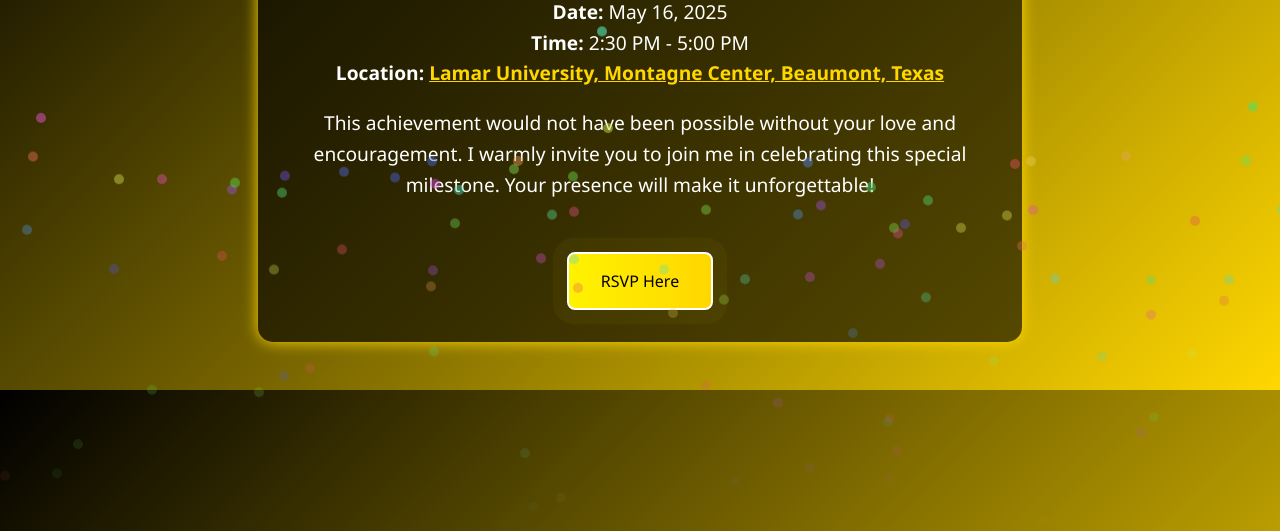
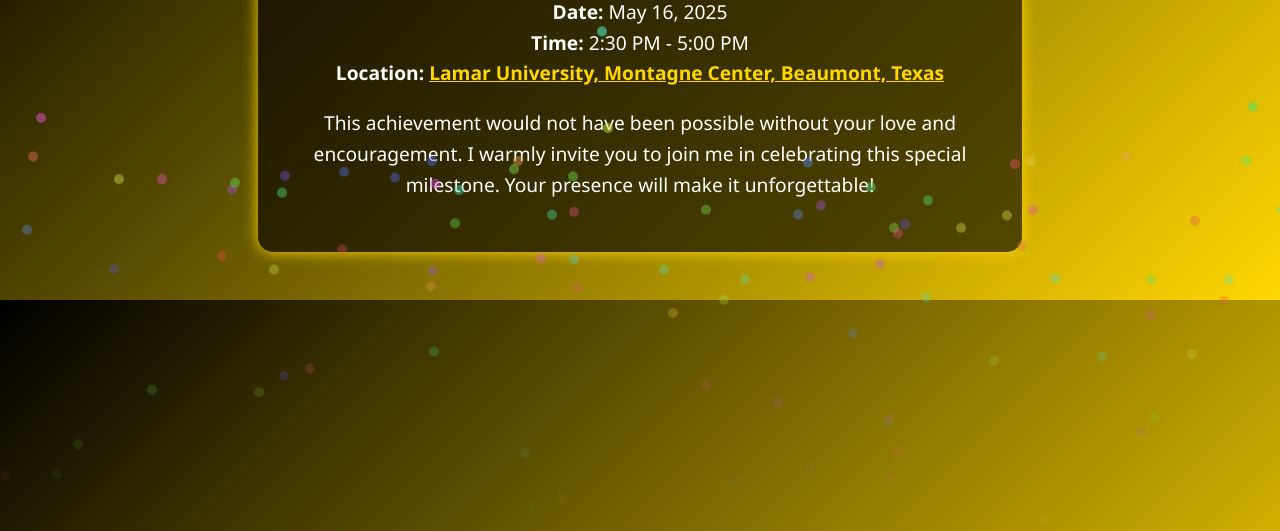
Before and after one commit to Ajay-Jadhav-07/Ajay-Jadhav-07.github.io, a plain HTML site: page index.html in a window 1280 px wide. Shown: the part 269-800 px from the top of the page. Drawn offline with Linux system fonts and the light colour scheme.

Commit message:
Update index.html

```diff
--- a/index.html
+++ b/index.html
@@ -161,7 +161,7 @@ color: white;
        <strong>Time:</strong> 2:30 PM - 5:00 PM <br/>
        <strong>Location:</strong> <a href="https://www.google.com/maps/dir/?api=1&destination=Lamar+University,+Montagne+Center,+Beaumont,+Texas" target="_blank">Lamar University, Montagne Center, Beaumont, Texas</a></p>
     <p class="message">This achievement would not have been possible without your love and encouragement. I warmly invite you to join me in celebrating this special milestone. Your presence will make it unforgettable!</p>
-    <a href="https://forms.gle/your-google-form-link" class="rsvp-button" target="_blank">RSVP Here</a>
+
   </main>
 </body>
 </html>
```
